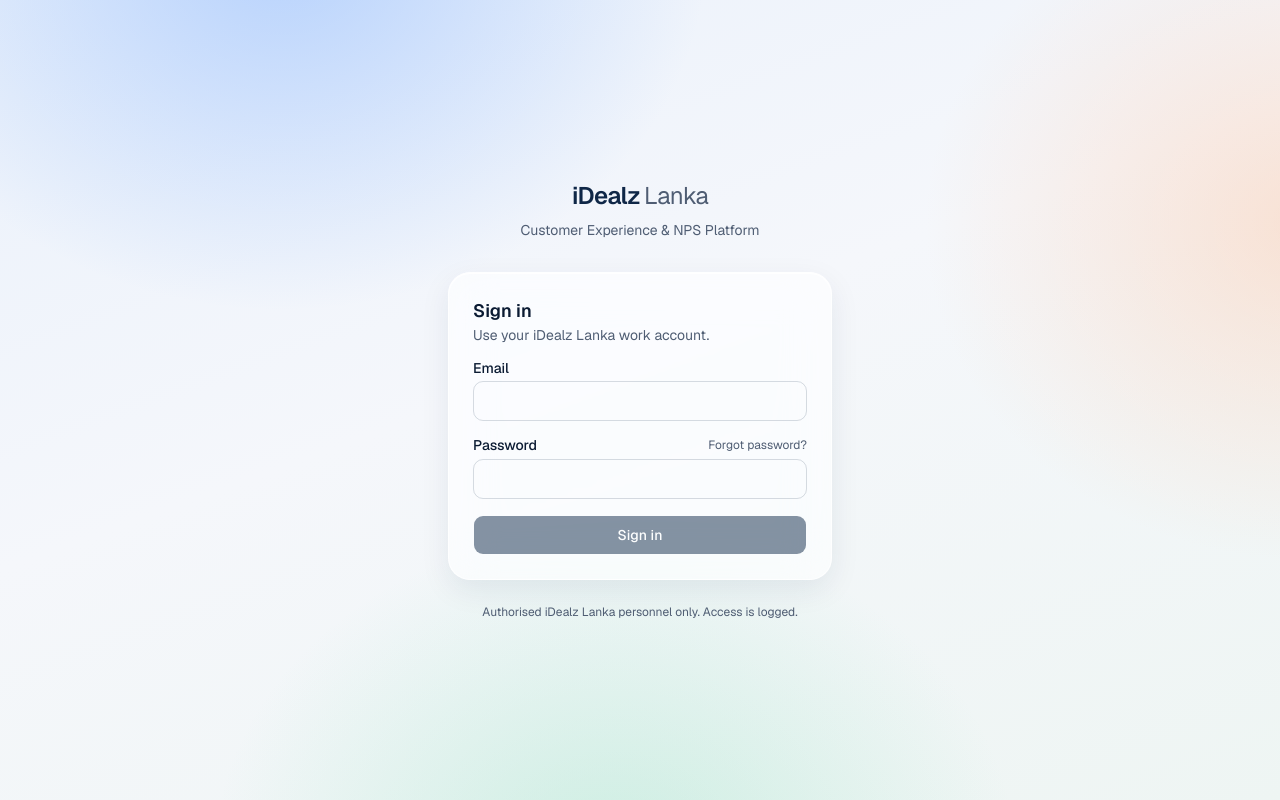
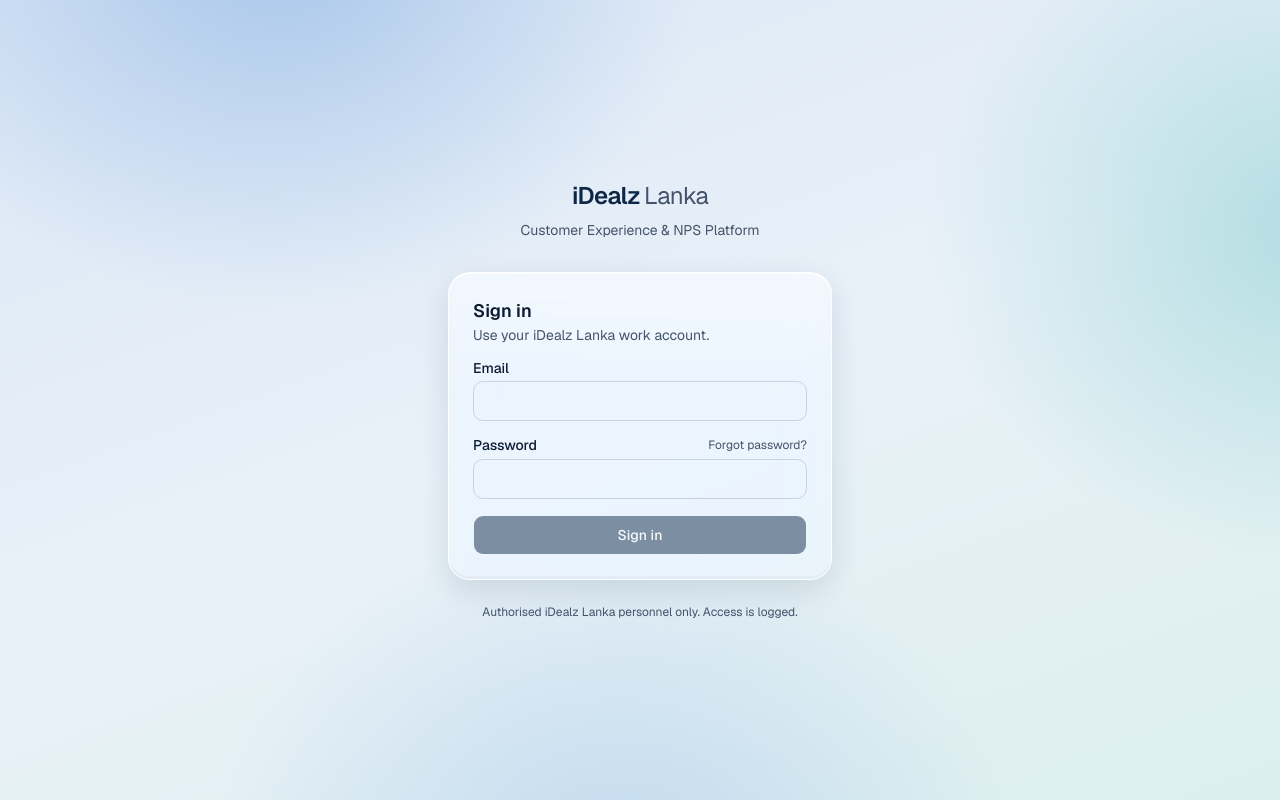
Before and after one commit to Shakeeb-tech881/idealz_marketing_nps, a Next.js app: page /login in a window 1280 px wide. Built offline with nearby package versions, Linux system fonts and the light colour scheme.

Commit message:
Refactor CSS variables and glass effect styles
Updated color variables for background, card, popover, and sidebar styles. Adjusted glass effect properties for improved visual consistency.

```diff
--- a/src/app/globals.css
+++ b/src/app/globals.css
@@ -77,19 +77,19 @@
   --series-1: #2a78d6;
   --series-2: #eb6834;
 
-  /* Frost glass: translucent white surfaces over a soft colour wash (see "Liquid glass" below). */
-  --background: #f3f6fb;
+  /* Ocean navy glass: blue-tinted translucent surfaces over a soft navy/teal wash (see "Liquid glass" below). */
+  --background: #e9f1f8;
   --foreground: #0b1b33;
-  --card: rgba(255, 255, 255, 0.62);
+  --card: rgba(240, 246, 253, 0.66);
   --card-foreground: #0b1b33;
-  --popover: rgba(255, 255, 255, 0.86);
+  --popover: rgba(244, 248, 253, 0.9);
   --popover-foreground: #0b1b33;
   --primary: #0f2747;
   --primary-foreground: #ffffff;
   --secondary: #eef1f5;
   --secondary-foreground: #0f2747;
   --muted: #f1f3f6;
-  --muted-foreground: #4f5d73;
+  --muted-foreground: #44536b;
   --accent: #eef2f8;
   --accent-foreground: #0f2747;
   --destructive: #c62f2f;
@@ -102,7 +102,8 @@
   --chart-4: #eda100;
   --chart-5: #6250d6;
   --radius: 0.625rem;
-  --sidebar: rgba(15, 39, 71, 0.88);
+  --sidebar: rgba(15, 39, 71, 0.92);
+  --sidebar-glass: linear-gradient(180deg, rgba(15, 39, 71, 0.94), rgba(12, 70, 96, 0.9));
   --sidebar-foreground: #dfe6f0;
   --sidebar-primary: #ffffff;
   --sidebar-primary-foreground: #0f2747;
@@ -112,18 +113,19 @@
   --sidebar-ring: #6b8bb8;
 
   /* Liquid glass */
-  --glass-blur: blur(22px) saturate(180%);
-  --glass-edge: rgba(255, 255, 255, 0.75);
-  --glass-highlight: inset 0 1px 0 rgba(255, 255, 255, 0.9);
-  --glass-shadow: 0 10px 30px rgba(15, 39, 71, 0.08);
+  --glass-blur: blur(22px) saturate(170%);
+  --glass-edge: rgba(255, 255, 255, 0.85);
+  --glass-highlight: inset 0 1px 0 rgba(255, 255, 255, 0.95), inset 0 -3px 0 rgba(15, 39, 71, 0.04);
+  --glass-shadow: 0 10px 30px rgba(15, 39, 71, 0.12);
+  --glass-sheen: linear-gradient(180deg, rgba(255, 255, 255, 0.35), rgba(255, 255, 255, 0) 40%);
 }
 
 /* Phones/browsers without backdrop blur, and people who ask for less transparency: solid surfaces. */
 @supports not ((backdrop-filter: blur(1px)) or (-webkit-backdrop-filter: blur(1px))) {
-  :root { --card: #ffffff; --popover: #ffffff; --sidebar: #0f2747; }
+  :root { --card: #f7faff; --popover: #ffffff; --sidebar: #0f2747; --sidebar-glass: #0f2747; }
 }
 @media (prefers-reduced-transparency: reduce) {
-  :root { --card: #ffffff; --popover: #ffffff; --sidebar: #0f2747; --glass-blur: none; }
+  :root { --card: #f7faff; --popover: #ffffff; --sidebar: #0f2747; --sidebar-glass: #0f2747; --glass-blur: none; --glass-sheen: none; }
 }
 
 
@@ -145,6 +147,7 @@
   /* Frosted card: panels, KPI cards, filter bars, sign-in and survey cards. */
   .glass {
     background-color: var(--card);
+    background-image: var(--glass-sheen);
     border: 1px solid var(--glass-edge);
     box-shadow: var(--glass-shadow), var(--glass-highlight);
     -webkit-backdrop-filter: var(--glass-blur);
@@ -152,15 +155,15 @@
   }
   /* Frosted bar (top header). */
   .glass-bar {
-    background-color: rgba(255, 255, 255, 0.55);
-    border-bottom: 1px solid rgba(255, 255, 255, 0.7);
+    background-color: rgba(236, 243, 252, 0.6);
+    border-bottom: 1px solid rgba(255, 255, 255, 0.75);
     box-shadow: 0 1px 0 rgba(15, 39, 71, 0.06);
     -webkit-backdrop-filter: var(--glass-blur);
     backdrop-filter: var(--glass-blur);
   }
-  /* Navy glass (sidebar and mobile menu). */
+  /* Navy-to-teal glass (sidebar and mobile menu). */
   .glass-nav {
-    background-color: var(--sidebar);
+    background: var(--sidebar-glass);
     border: 1px solid rgba(255, 255, 255, 0.14);
     box-shadow: 0 20px 50px rgba(15, 39, 71, 0.25), inset 0 1px 0 rgba(255, 255, 255, 0.18);
     -webkit-backdrop-filter: blur(24px) saturate(160%);
@@ -186,10 +189,10 @@ body::before {
   z-index: -1;
   pointer-events: none;
   background:
-    radial-gradient(38rem 32rem at 22% -6%, rgba(120, 172, 255, 0.45), transparent 70%),
-    radial-gradient(34rem 30rem at 102% 28%, rgba(255, 196, 160, 0.42), transparent 70%),
-    radial-gradient(36rem 30rem at 48% 108%, rgba(150, 226, 196, 0.40), transparent 70%),
-    linear-gradient(160deg, #eaf1fb 0%, #f5f7fb 45%, #eef5f3 100%);
+    radial-gradient(38rem 32rem at 22% -6%, rgba(61, 127, 209, 0.32), transparent 70%),
+    radial-gradient(34rem 30rem at 102% 28%, rgba(26, 166, 166, 0.26), transparent 70%),
+    radial-gradient(36rem 30rem at 48% 108%, rgba(122, 167, 232, 0.30), transparent 70%),
+    linear-gradient(160deg, #dbe7f6 0%, #e9f1f8 50%, #dcefee 100%);
 }
 @media print {
   body::before { display: none; }
```
